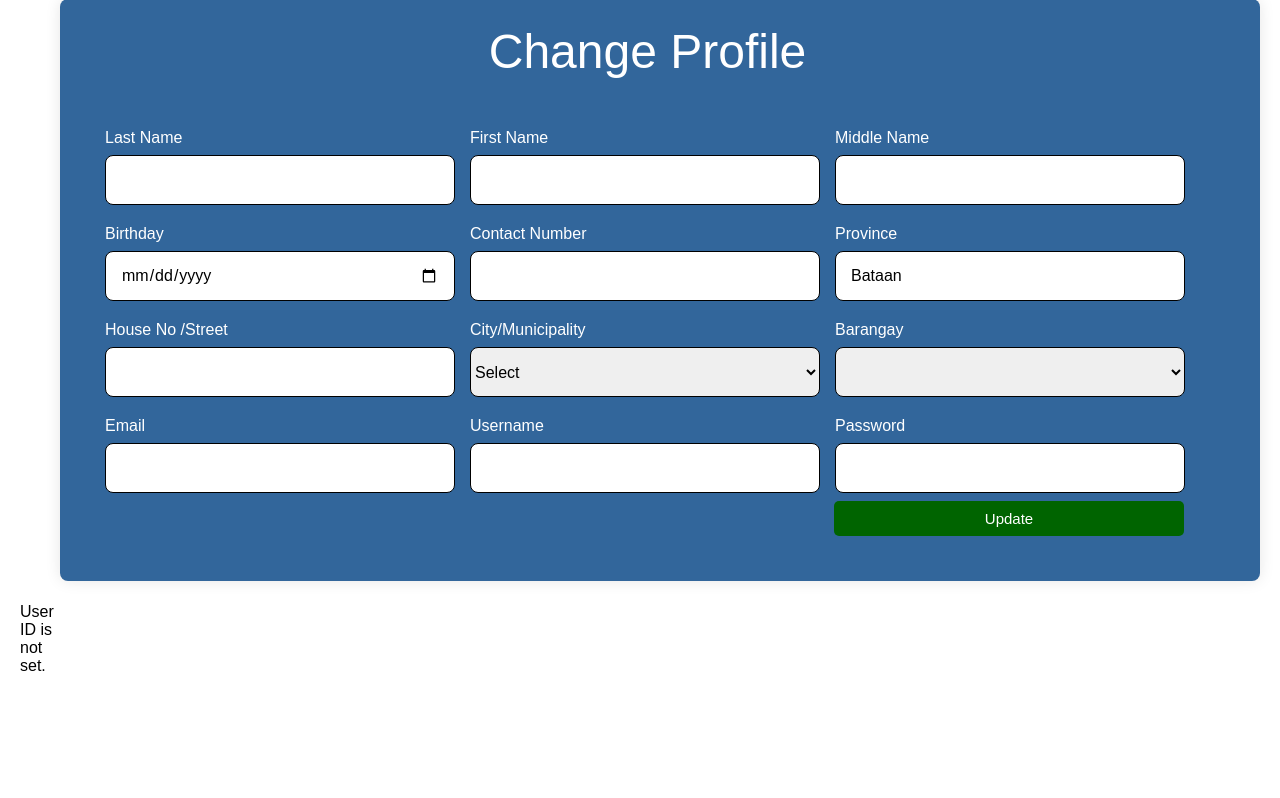
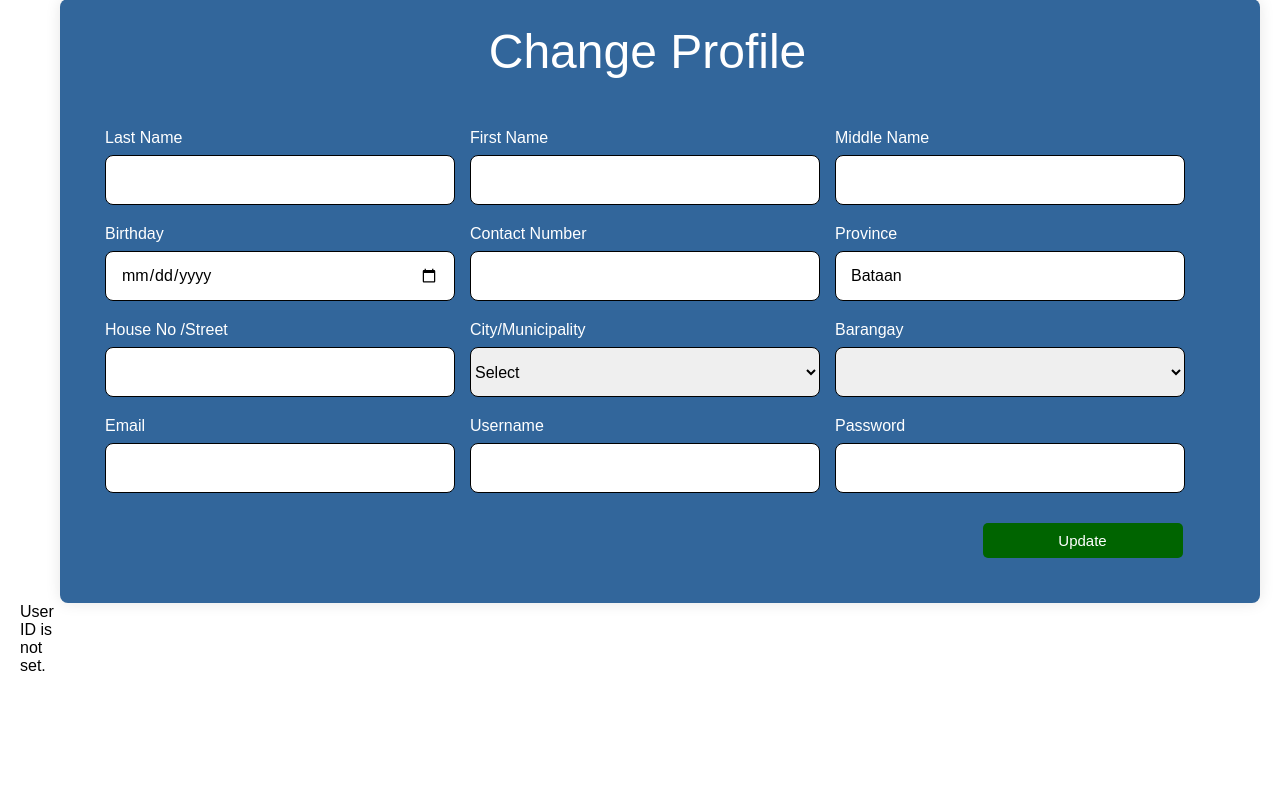
Before and after one commit to jeanalynignacio/system, a PHP site: page /public_html/edit.php in a window 1280 px wide. Shown: the part 21-819 px from the top of the page. Run offline with PHP 8.4, Linux system fonts and the light colour scheme; the visitor is signed in with stand-in values (Sample User, id 1); data that the repository does not hold is empty.

Commit message:
Update editstyle.css

```diff
--- a/editstyle.css
+++ b/editstyle.css
@@ -93,6 +93,7 @@
 }
 .btn {
   height: 35px;
+  width: 200px;
   background: darkgreen;
   border: 0;
   border-radius: 5px;
@@ -100,7 +101,8 @@
   font-size: 15px;
   cursor: pointer;
   transition: all 0.3s;
-  margin-left: 162%;
+  margin-top: 30px;
+  margin-left: 195%;
 }
 
 .btn:hover {
```
